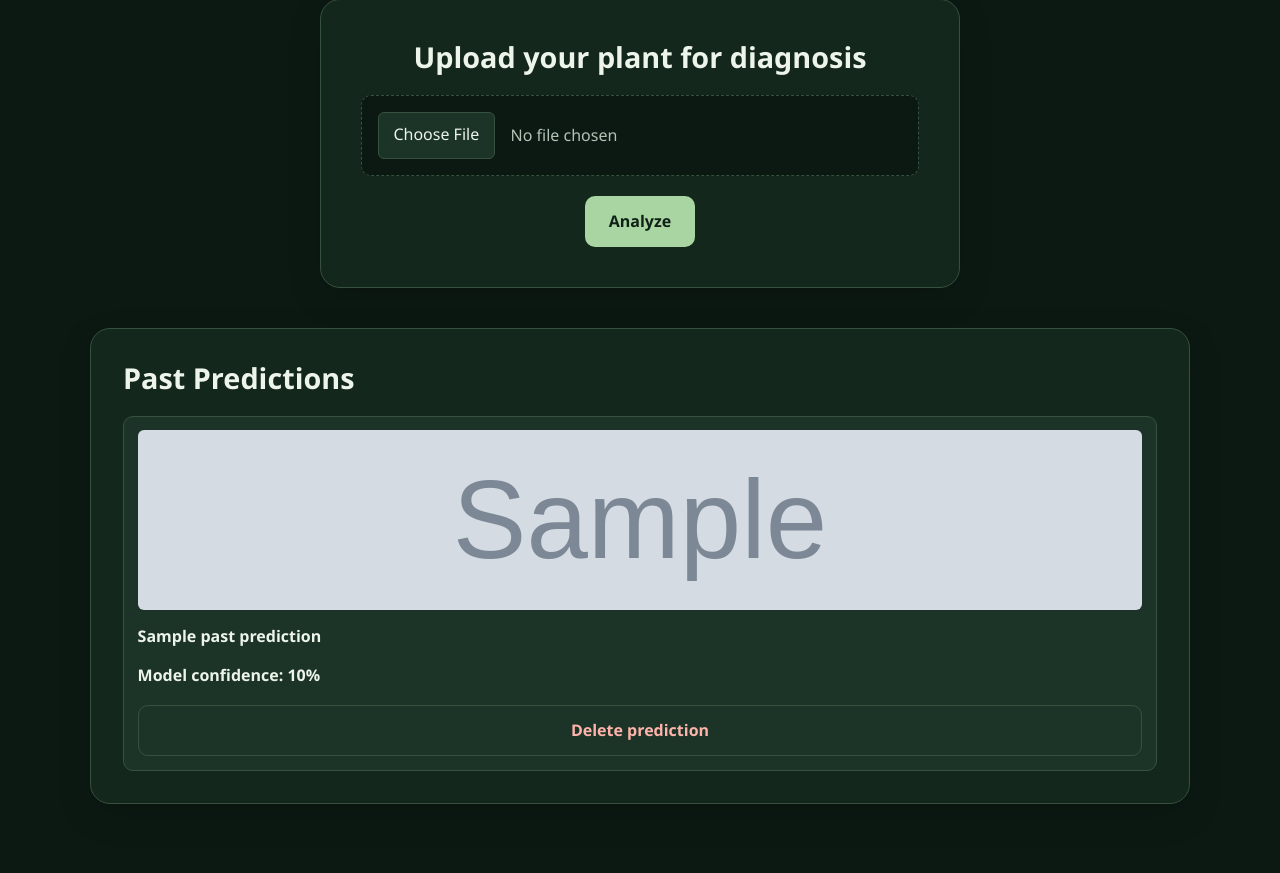
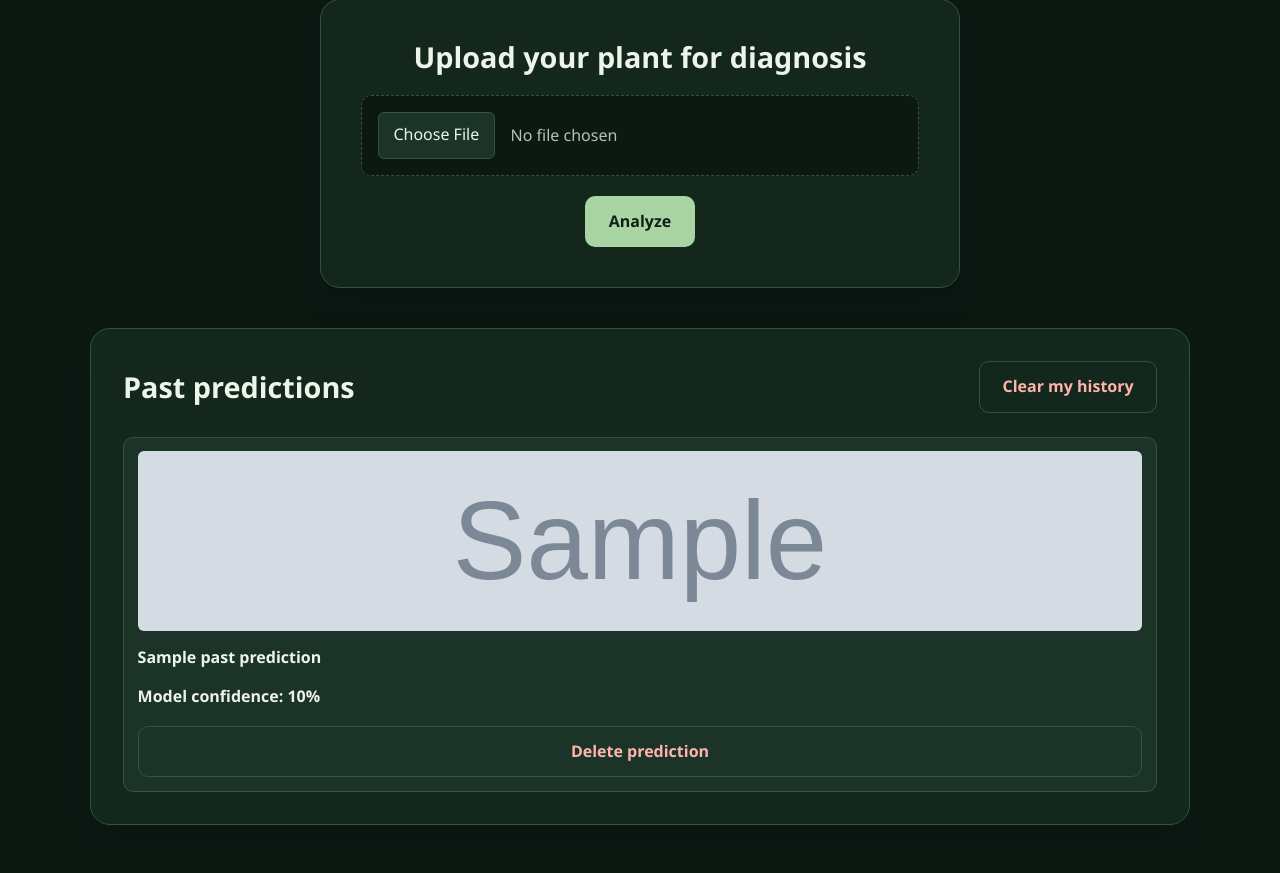
Before and after one commit to CodeRahman/PlantRX, a Flask app: template app/templates/index.html in a window 1280 px wide. Shown: the part 277-1150 px from the top of the page. Before the commit the page ends 1081 px from the top, so only its background shows below. Run offline with Flask 3, Linux system fonts and the light colour scheme; the template is opened without the code that fills it: most values are stand-ins (such as "Sample title", 1, 10 or a date in 2020); grey boxes marked "Sample" are stand-in pictures; parts of the project's set-up code (start-up, migrations or seed data) failed here and were passed over.

Commit message:
Add clear-history action with batched prediction and image deletion

```diff
--- a/app/static/css/style.css
+++ b/app/static/css/style.css
@@ -264,6 +264,23 @@ main {
     overflow-wrap: anywhere;
 }
 
+
+.history-header {
+    display: flex;
+    flex-wrap: wrap;
+    align-items: center;
+    justify-content: space-between;
+    gap: 1rem;
+    margin-bottom: 1.5rem;
+}
+
+.history-header h2 {
+    margin: 0;
+}
+
+.history-header form {
+    margin: 0;
+}
 /* =========================
    Login and signup
    ========================= */
--- a/app/templates/index.html
+++ b/app/templates/index.html
@@ -57,7 +57,25 @@
         <!-- Section for history of past prediciotns -->
         {% if past_predictions %}
         <section class="history-section">
-            <h2>Past Predictions</h2>
+            <div class="history-header">
+                <h2>Past predictions</h2>
+
+                <form
+                    action="{{ url_for('routes.clear_predictions_route') }}"
+                    method="POST"
+                    onsubmit="return confirm('Permanently delete all your predictions and their images, including older predictions not displayed here?');"
+                >
+                    <input
+                        type="hidden"
+                        name="csrf_token"
+                        value="{{ csrf_token }}"
+                    >
+
+                    <button type="submit" class="delete-button">
+                        Clear my history
+                    </button>
+                </form>
+            </div>
             <div class="history-container">
                 {% for p in past_predictions %}
                 <div class="history-card">
```
Also changed, not shown: app/history.py (+40 -0 lines), app/routes.py (+26 -0 lines).
